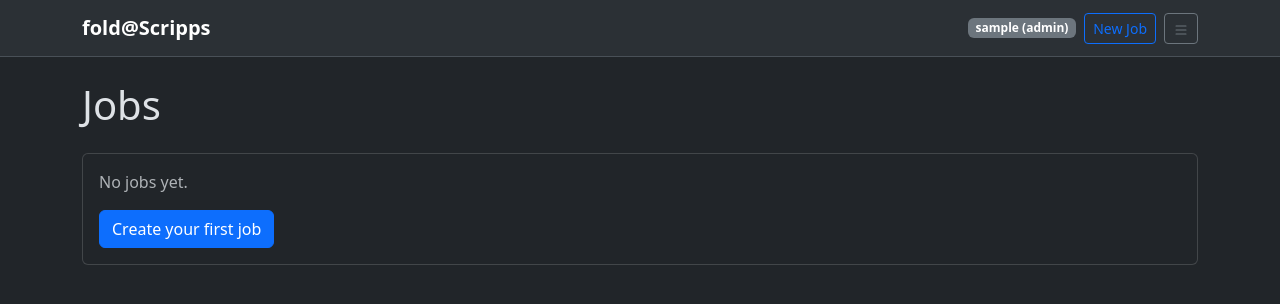
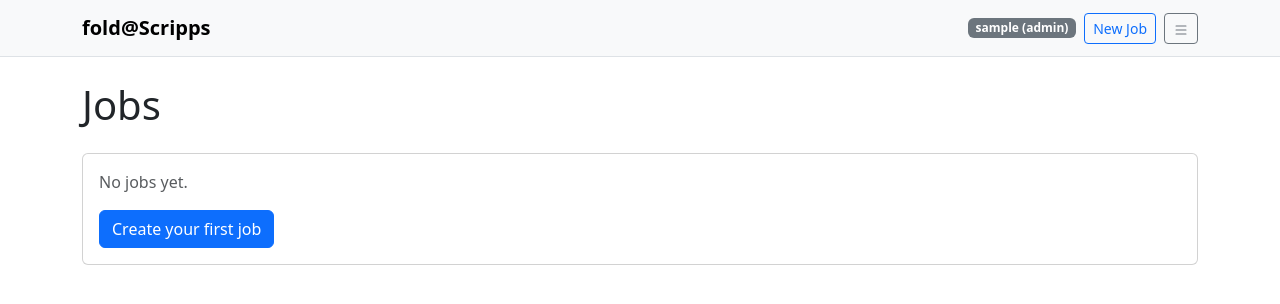
Before and after one commit to brineylab/fold-webapp, a Django app: page / in a window 1280 px wide. Shown: the top 304 px of the page. Run offline with Django 5.2, Linux system fonts and the light colour scheme; the visitor is signed in with stand-in values (Sample User, id 1); data comes from the database, SQL or seed files in the repository; data that the repository does not hold is empty.

Commit message:
Add theme switcher with nested dropdown menu
Introduces a theme selection submenu in the user dropdown, allowing users to choose between Dark, Light, or Auto themes. Includes supporting JavaScript for theme persistence, system preference detection, and submenu behavior, as well as CSS for nested dropdown positioning.

```diff
--- a/jobs/templates/jobs/base.html
+++ b/jobs/templates/jobs/base.html
@@ -1,5 +1,5 @@
 <!doctype html>
-<html lang="en" data-bs-theme="dark">
+<html lang="en">
   <head>
     <meta charset="utf-8" />
     <meta name="viewport" content="width=device-width, initial-scale=1" />
@@ -35,7 +35,114 @@
         outline: 0;
         box-shadow: 0 0 0 .25rem rgba(13, 110, 253, .25);
       }
+
+      /* Nested dropdown positioning */
+      .dropdown-submenu {
+        position: relative;
+      }
+      .dropdown-submenu .dropdown-menu {
+        top: 0;
+        left: 100%;
+        margin-top: -0.5rem;
+        margin-left: 0.125rem;
+      }
+      /* For right-aligned parent menus, open submenu to the left */
+      .dropdown-menu-end .dropdown-submenu .dropdown-menu {
+        left: auto;
+        right: 100%;
+        margin-left: 0;
+        margin-right: 0.125rem;
+      }
     </style>
+    <script>
+      // Theme switching functionality
+      (function() {
+        const html = document.documentElement;
+        const themeKey = 'fold-webapp-theme';
+
+        // Function to get system preference
+        function getSystemTheme() {
+          return window.matchMedia('(prefers-color-scheme: dark)').matches ? 'dark' : 'light';
+        }
+
+        // Function to apply theme
+        function applyTheme(theme) {
+          if (theme === 'auto') {
+            html.setAttribute('data-bs-theme', getSystemTheme());
+          } else {
+            html.setAttribute('data-bs-theme', theme);
+          }
+        }
+
+        // Function to save theme preference
+        function saveTheme(theme) {
+          localStorage.setItem(themeKey, theme);
+        }
+
+        // Get saved theme or default to 'auto'
+        const savedTheme = localStorage.getItem(themeKey) || 'auto';
+
+        // Apply theme immediately to prevent flash
+        applyTheme(savedTheme);
+
+        // Handle system theme changes when in auto mode
+        if (savedTheme === 'auto') {
+          window.matchMedia('(prefers-color-scheme: dark)').addEventListener('change', function(e) {
+            applyTheme('auto');
+          });
+        }
+
+        // Wait for DOM to load then attach click handlers
+        document.addEventListener('DOMContentLoaded', function() {
+          // Handle nested dropdown toggle
+          const submenuToggle = document.getElementById('themeSubmenuToggle');
+          const submenu = document.getElementById('themeSubmenu');
+
+          if (submenuToggle && submenu) {
+            submenuToggle.addEventListener('click', function(e) {
+              e.preventDefault();
+              e.stopPropagation();
+              submenu.classList.toggle('show');
+            });
+
+            // Close submenu when clicking outside
+            document.addEventListener('click', function(e) {
+              if (!submenuToggle.contains(e.target) && !submenu.contains(e.target)) {
+                submenu.classList.remove('show');
+              }
+            });
+
+            // Close submenu when parent dropdown closes
+            const parentDropdown = submenuToggle.closest('.dropdown');
+            if (parentDropdown) {
+              parentDropdown.addEventListener('hidden.bs.dropdown', function() {
+                submenu.classList.remove('show');
+              });
+            }
+          }
+
+          // Add click handlers to theme buttons
+          const themeButtons = document.querySelectorAll('[data-theme-value]');
+          themeButtons.forEach(button => {
+            button.addEventListener('click', function() {
+              const newTheme = this.getAttribute('data-theme-value');
+              applyTheme(newTheme);
+              saveTheme(newTheme);
+
+              // Close the submenu after selection
+              if (submenu) submenu.classList.remove('show');
+
+              // If switching to auto, listen for system changes
+              if (newTheme === 'auto') {
+                window.matchMedia('(prefers-color-scheme: dark)').addEventListener('change', function(e) {
+                  applyTheme('auto');
+                });
+              }
+            });
+          });
+        });
+      })();
+    </script>
   </head>
   <body>
     <nav class="navbar navbar-expand-lg bg-body-tertiary border-bottom">
@@ -55,6 +162,14 @@
               <ul class="dropdown-menu dropdown-menu-end">
                 <li><a class="dropdown-item" href="#">Account</a></li>
                 <li><hr class="dropdown-divider"></li>
+                <li class="dropdown-submenu">
+                  <a class="dropdown-item dropdown-toggle" href="#" id="themeSubmenuToggle">Set Theme </a>
+                  <ul class="dropdown-menu" id="themeSubmenu">
+                    <li><button class="dropdown-item" data-theme-value="dark">Dark</button></li>
+                    <li><button class="dropdown-item" data-theme-value="light">Light</button></li>
+                    <li><button class="dropdown-item" data-theme-value="auto">Auto</button></li>
+                  </ul>
+                </li>
                 <li>
                   <form action="{% url 'logout' %}" method="post">
                     {% csrf_token %}
```
